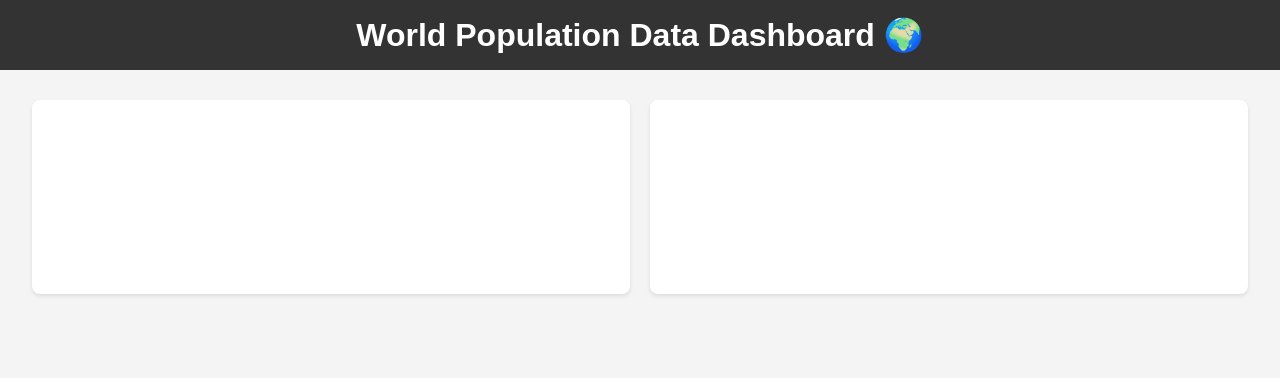
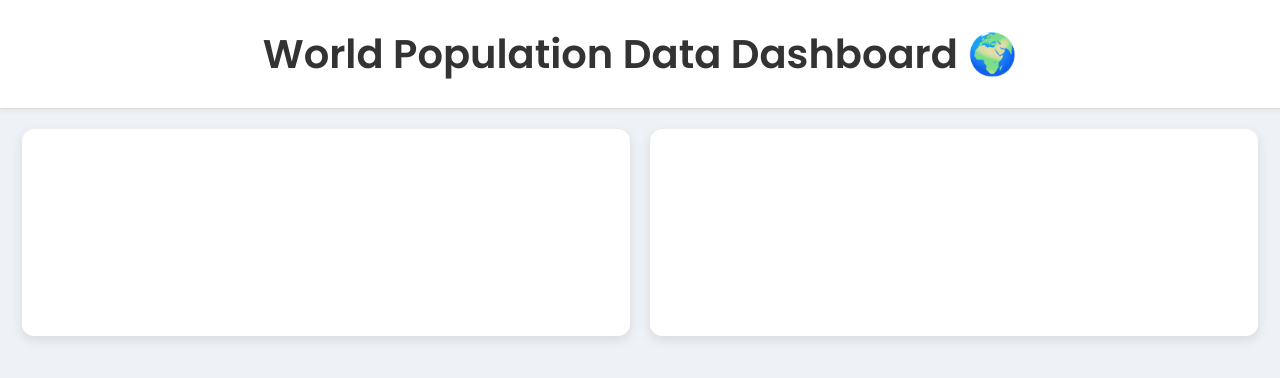
Before and after one commit to Shravya-636/World_population_dashboard, a website: page public/index.html in a window 1280 px wide. Drawn offline with nearby package versions, Linux system fonts and the light colour scheme; no server answers.

Commit message:
updated styles

```diff
--- a/public/index.html
+++ b/public/index.html
@@ -4,6 +4,7 @@
     <meta charset="UTF-8">
     <meta name="viewport" content="width=device-width, initial-scale=1.0">
     <title>World Population Dashboard</title>
+     <link href="https://fonts.googleapis.com/css2?family=Poppins:wght@400;600&display=swap" rel="stylesheet">
     <link rel="stylesheet" href="style.css">
 </head>
 <body>
--- a/public/style.css
+++ b/public/style.css
@@ -1,19 +1,23 @@
 body {
-    font-family: Arial, sans-serif;
-    background-color: #f4f4f4;
+    font-family: 'Poppins', sans-serif;
+    background-color: #eef2f6;
     color: #333;
     margin: 0;
     padding: 0;
 }
 
 header {
-    background-color: #333;
-    color: #fff;
-    padding: 1em 0;
+    background-color: #ffffff;
+    color: #333;
+    padding: 1.5em 0;
     text-align: center;
+    border-bottom: 1px solid #ddd;
+    box-shadow: 0 2px 4px rgba(0,0,0,0.05);
 }
 
 h1 {
+    font-size: 2.5em;
+    font-weight: 600;
     margin: 0;
 }
 
@@ -22,13 +26,22 @@ main {
     flex-wrap: wrap;
     justify-content: center;
     padding: 20px;
+    gap: 20px;
 }
 
 .chart-container {
-    background-color: #fff;
-    padding: 20px;
-    border-radius: 8px;
-    box-shadow: 0 2px 4px rgba(0,0,0,0.1);
+    background-color: #ffffff;
+    padding: 25px;
+    border-radius: 12px;
+    box-shadow: 0 4px 12px rgba(0,0,0,0.1);
     width: 45%;
-    margin: 10px;
+    min-width: 300px;
 }
+
+footer {
+    text-align: center;
+    padding: 1em 0;
+    color: #777;
+    border-top: 1px solid #ddd;
+    margin-top: 2em;
+}
```
